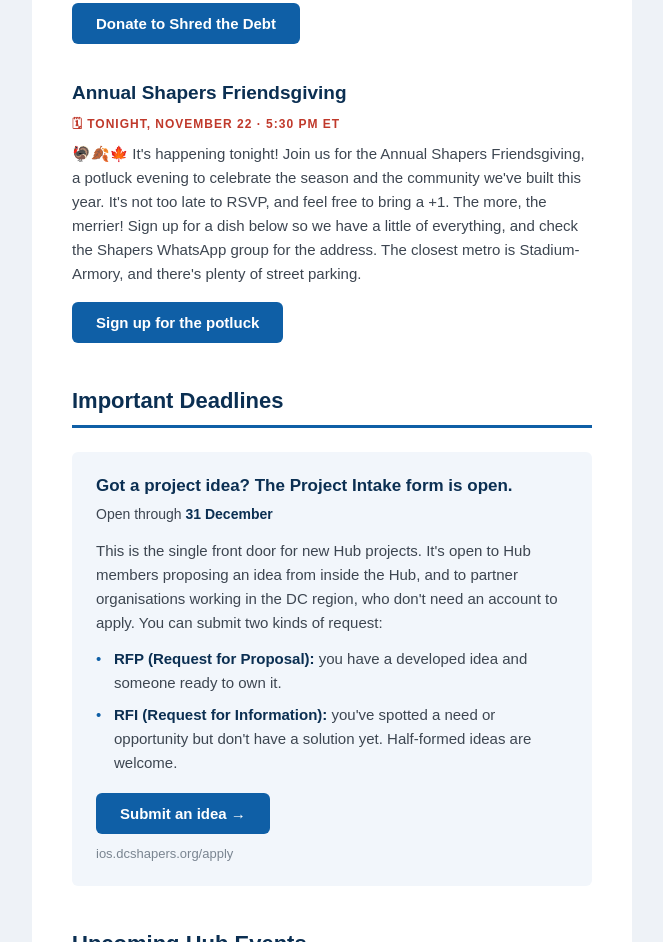
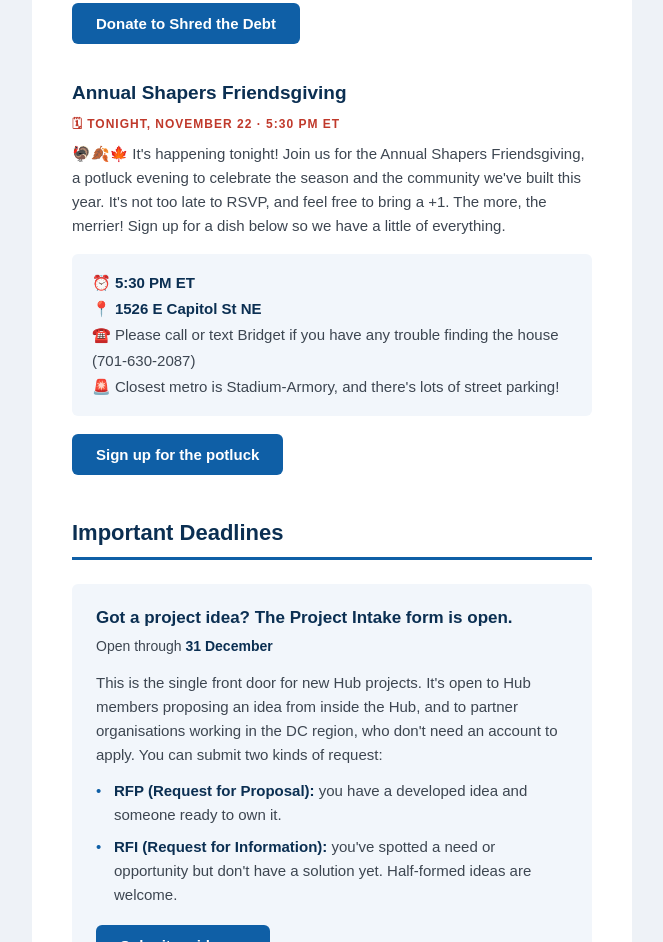
Before and after one commit to Luizcs17/newsletter, a plain HTML site: page 2026-11/index.html in a window 1280 px wide. Shown: the part 4594-5536 px from the top of the page, without its empty margins (308-971 px from the left). Drawn offline with Linux system fonts and the light colour scheme.

Commit message:
November 2026: add Friendsgiving directions
Co-Authored-By: Claude Opus 5.5 <noreply@anthropic.com>
Claude-Session: https://claude.ai/code/session_01JUTy2LfrKRYobUJssZ27nm

```diff
--- a/2026-11/index.html
+++ b/2026-11/index.html
@@ -172,7 +172,17 @@
             <td class="px" style="padding:36px 40px 0 40px; font-family:Arial, Helvetica, sans-serif;">
               <h2 style="margin:0 0 10px 0; font-size:19px; line-height:25px; color:#0b2f52;">Annual Shapers Friendsgiving</h2>
               <p style="margin:0 0 6px 0; font-size:12px; font-weight:bold; letter-spacing:1px; text-transform:uppercase; color:#c0392b;">&#128467; Tonight, November 22 &middot; 5:30 PM ET</p>
-              <p style="margin:0 0 16px 0; font-size:15px; line-height:24px; color:#3d4651;">&#129411;&#127810;&#127809; It's happening tonight! Join us for the Annual Shapers Friendsgiving, a potluck evening to celebrate the season and the community we've built this year. It's not too late to RSVP, and feel free to bring a +1. The more, the merrier! Sign up for a dish below so we have a little of everything, and check the Shapers WhatsApp group for the address. The closest metro is Stadium-Armory, and there's plenty of street parking.</p>
+              <p style="margin:0 0 16px 0; font-size:15px; line-height:24px; color:#3d4651;">&#129411;&#127810;&#127809; It's happening tonight! Join us for the Annual Shapers Friendsgiving, a potluck evening to celebrate the season and the community we've built this year. It's not too late to RSVP, and feel free to bring a +1. The more, the merrier! Sign up for a dish below so we have a little of everything.</p>
+              <table role="presentation" width="100%" cellpadding="0" cellspacing="0" border="0" style="margin:0 0 18px 0; background-color:#f2f6fb; border-radius:6px;">
+                <tr>
+                  <td style="padding:16px 20px; font-family:Arial, Helvetica, sans-serif; font-size:15px; line-height:26px; color:#3d4651;">
+                    &#9200; <strong style="color:#0b2f52;">5:30 PM ET</strong><br>
+                    &#128205; <strong style="color:#0b2f52;">1526 E Capitol St NE</strong><br>
+                    &#9742;&#65039; Please call or text Bridget if you have any trouble finding the house (701-630-2087)<br>
+                    &#128680; Closest metro is Stadium-Armory, and there's lots of street parking!
+                  </td>
+                </tr>
+              </table>
               <table role="presentation" cellpadding="0" cellspacing="0" border="0">
                 <tr>
                   <td align="center" bgcolor="#0f5fa6" style="border-radius:6px;">
```
